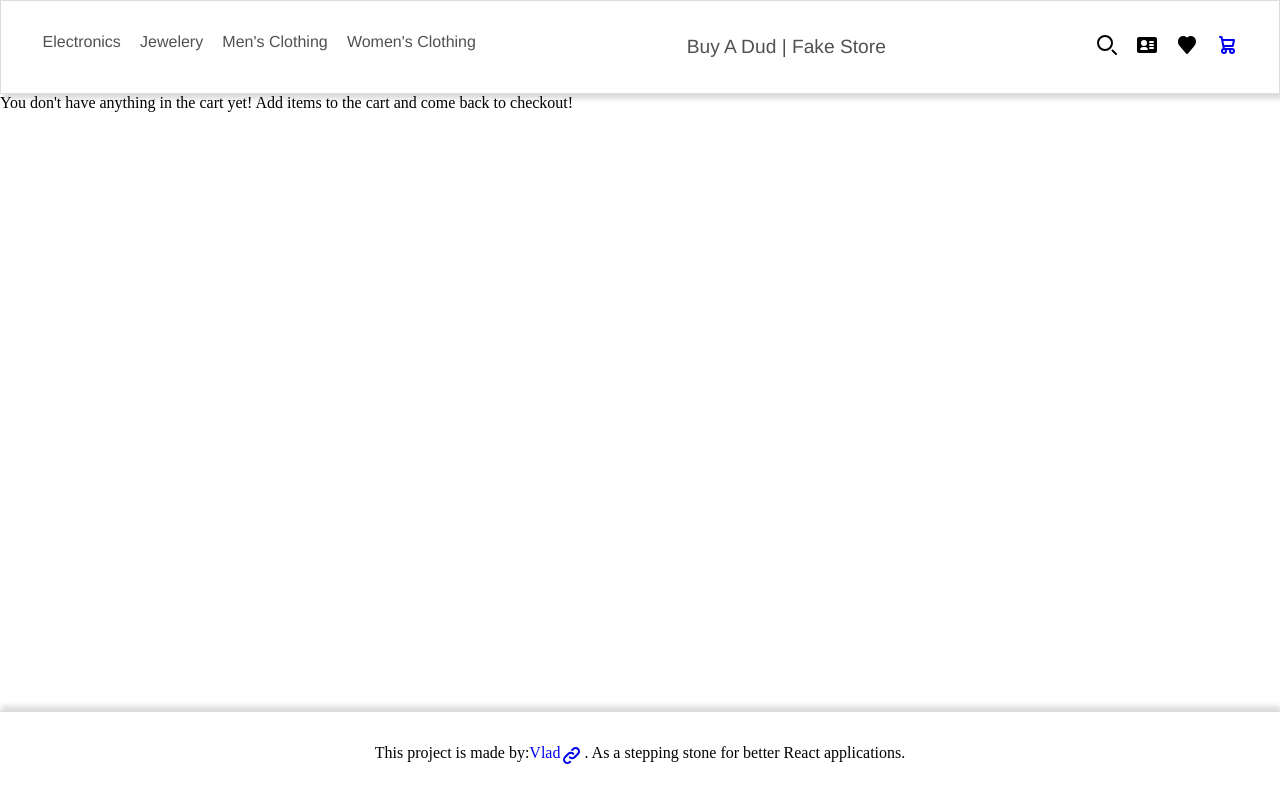
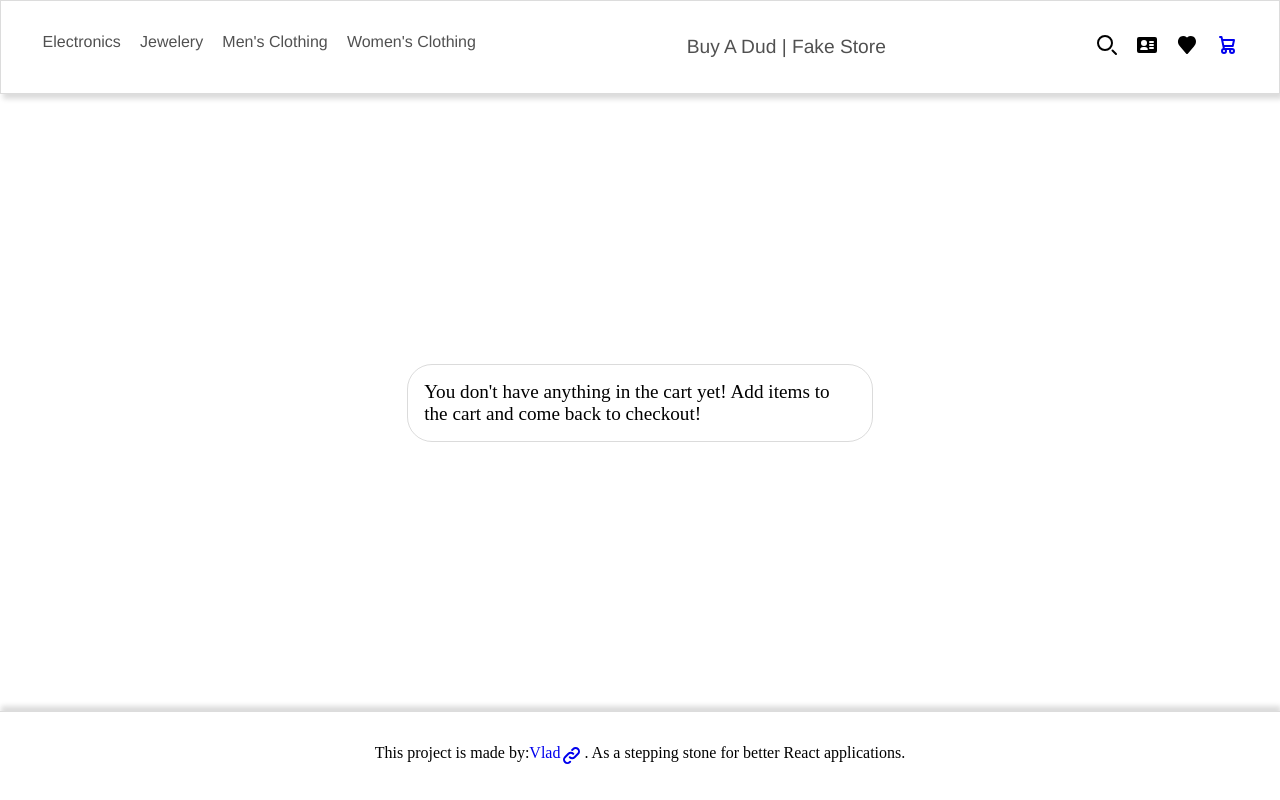
Before and after one commit to Viktotovich/shopping-cart-on-vite, a React (Vite) app: page /checkout in a window 1280 px wide. Built offline with nearby package versions, Linux system fonts and the light colour scheme.

Commit message:
Added no-items styles

```diff
--- a/src/components/pages/checkout.jsx
+++ b/src/components/pages/checkout.jsx
@@ -1,6 +1,7 @@
 import { useContext } from "react";
 import { ShopContext } from "../../routes";
 import CheckoutItem from "../Checkout-item";
+import "../../styles/no-items.css";
 
 export default function Checkout() {
   const { cartItems } = useContext(ShopContext);
@@ -8,7 +9,7 @@ export default function Checkout() {
 
   if (cartItems.length < 1) {
     return (
-      <section>
+      <section id="empty-cart">
         {" "}
         <p className="no-items">
           You don't have anything in the cart yet! Add items to the cart and
--- /dev/null
+++ b/src/styles/no-items.css
@@ -0,0 +1,13 @@
+#empty-cart {
+  display: grid;
+  justify-content: center;
+  align-items: center;
+}
+
+.no-items {
+  max-width: 45ch;
+  border: 1px solid rgba(56, 56, 59, 0.179);
+  border-radius: 25px;
+  padding: 1rem;
+  font-size: 1.2rem;
+}
```
